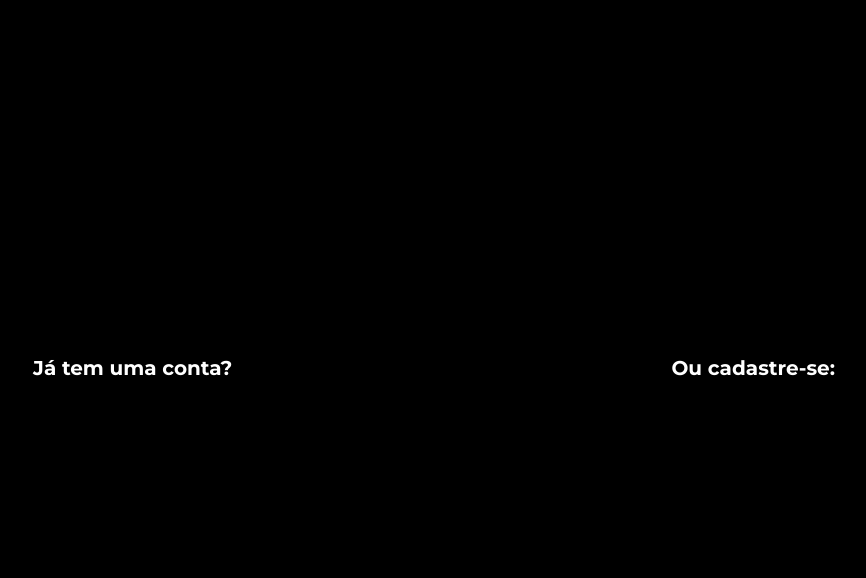
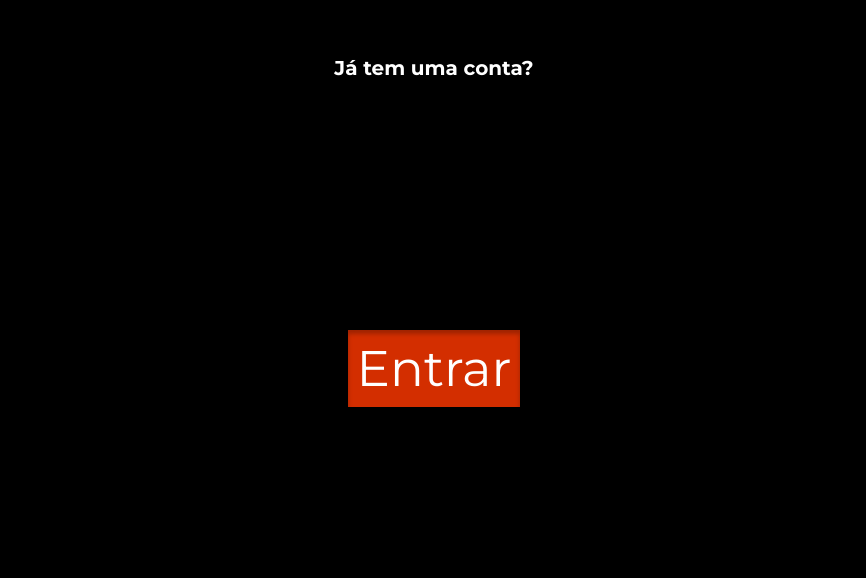
Before and after one commit to LuizVerteiro/trainee-g4-cpe, a React (Vite) app in the folder trainee-cpe/: page / in a window 1280 px wide. Shown: the part 194-772 px from the top of the page, without its empty margins (206-1072 px from the left). Built offline with nearby package versions, Linux system fonts and the light colour scheme.

Commit message:
alterando

```diff
--- a/trainee-cpe/src/Pages/Home/Styles.js
+++ b/trainee-cpe/src/Pages/Home/Styles.js
@@ -41,7 +41,7 @@ export const ButtonEntrar = styled.div`
 export const Title = styled.div`
   color: #fff;
   white-space: nowrap;
-  padding: 200px;
+  padding: 250px;
   font-family: Montserrat;
   font-size: 20px;
   font-style: normal;
@@ -89,7 +89,7 @@ export const ButtonCadastro = styled.div`
 `;
 export const Title2 = styled.div`
   white-space: nowrap;
-  padding: 200px;
+  padding: 250px;
   color: #fff;
   font-family: Montserrat;
   font-size: 20px;
```
